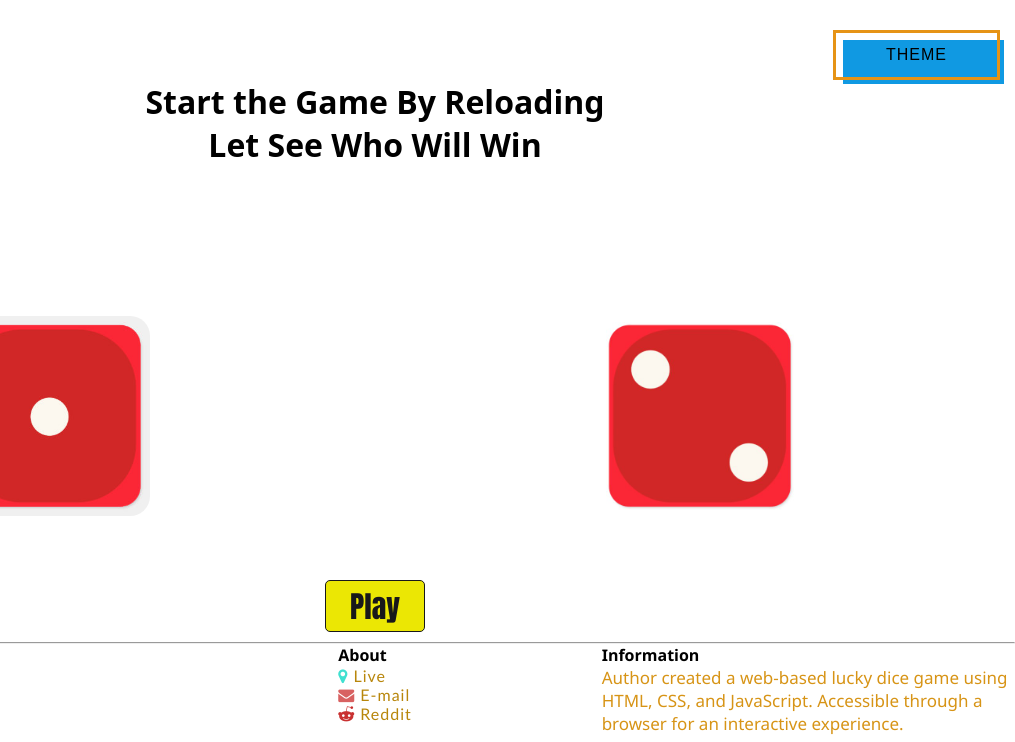
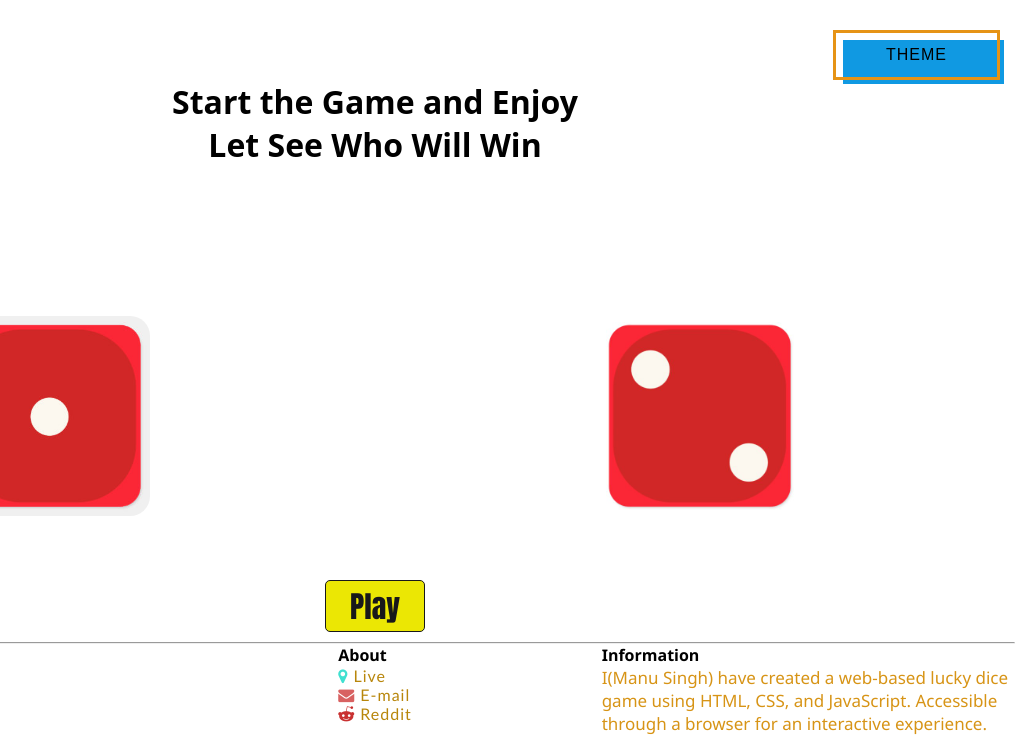
Before and after one commit to EliteMandy/Dice-Game, a plain HTML site: page index.html in a window 1280 px wide. Shown: the top 742 px of the page, 265-1280 px from the left. Drawn offline with Linux system fonts and the light colour scheme.

Commit message:
Update index.html

```diff
--- a/index.html
+++ b/index.html
@@ -11,7 +11,7 @@
 </head>
 <body>
     <div class="nanu"><button class="button-52" role="button" onclick="theme()">THEME</button>    </div>
-    <h1 id="starter">Start the Game By Reloading</h1>
+    <h1 id="starter">Start the Game and Enjoy</h1>
     <h1 id="winner">Let See Who Will Win</h1>
     <div class="grid-container">
         <div class="left"><img id="img1" src="Image/dice1.jpeg" alt="" height="200px"></div>
@@ -39,7 +39,7 @@
         </div>
         <div class="anything">
             <h4>Information</h4>
-            <h5 >Author created a web-based lucky dice game using HTML, CSS, and JavaScript. Accessible through a browser for an interactive experience.</h5>
+            <h5 >I(Manu Singh) have created a web-based lucky dice game using HTML, CSS, and JavaScript. Accessible through a browser for an interactive experience.</h5>
         </div>
     </div>
     <script src="index.js"></script>
```
